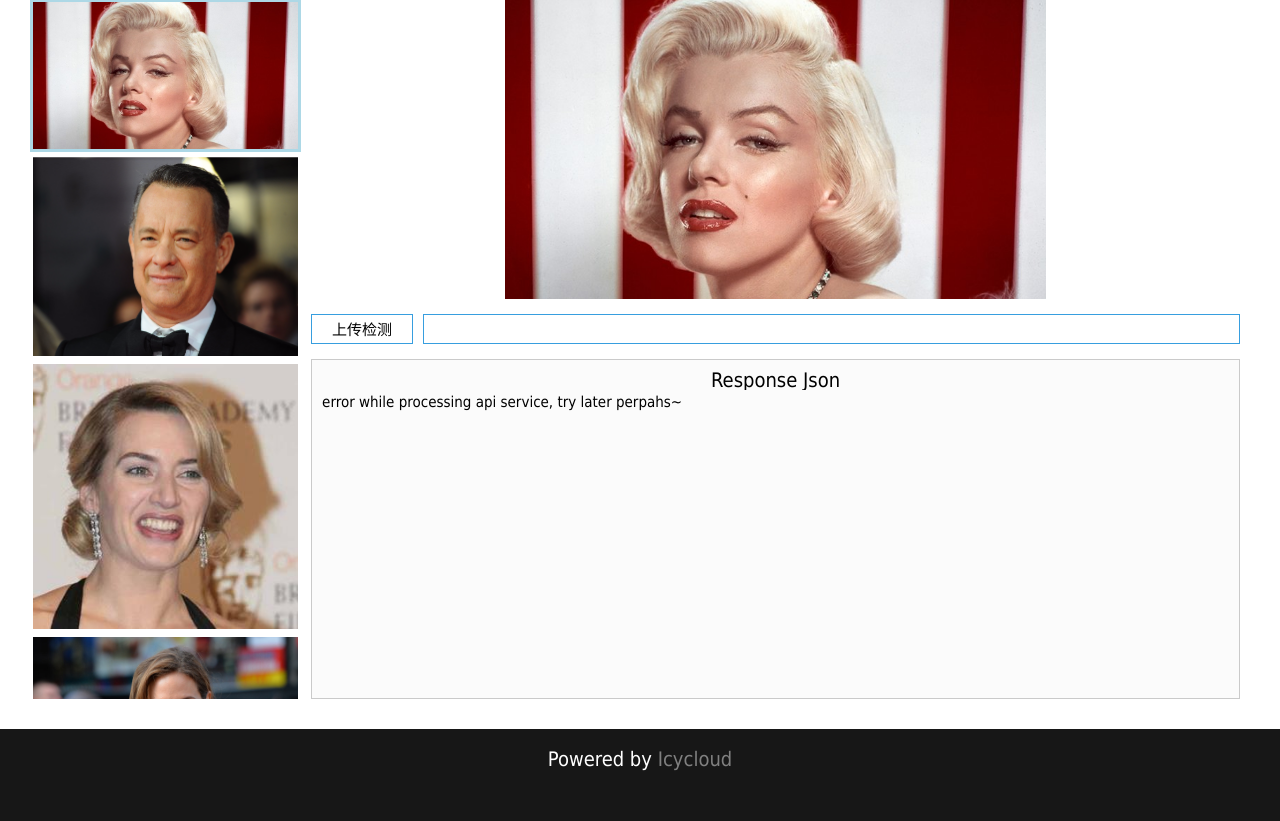
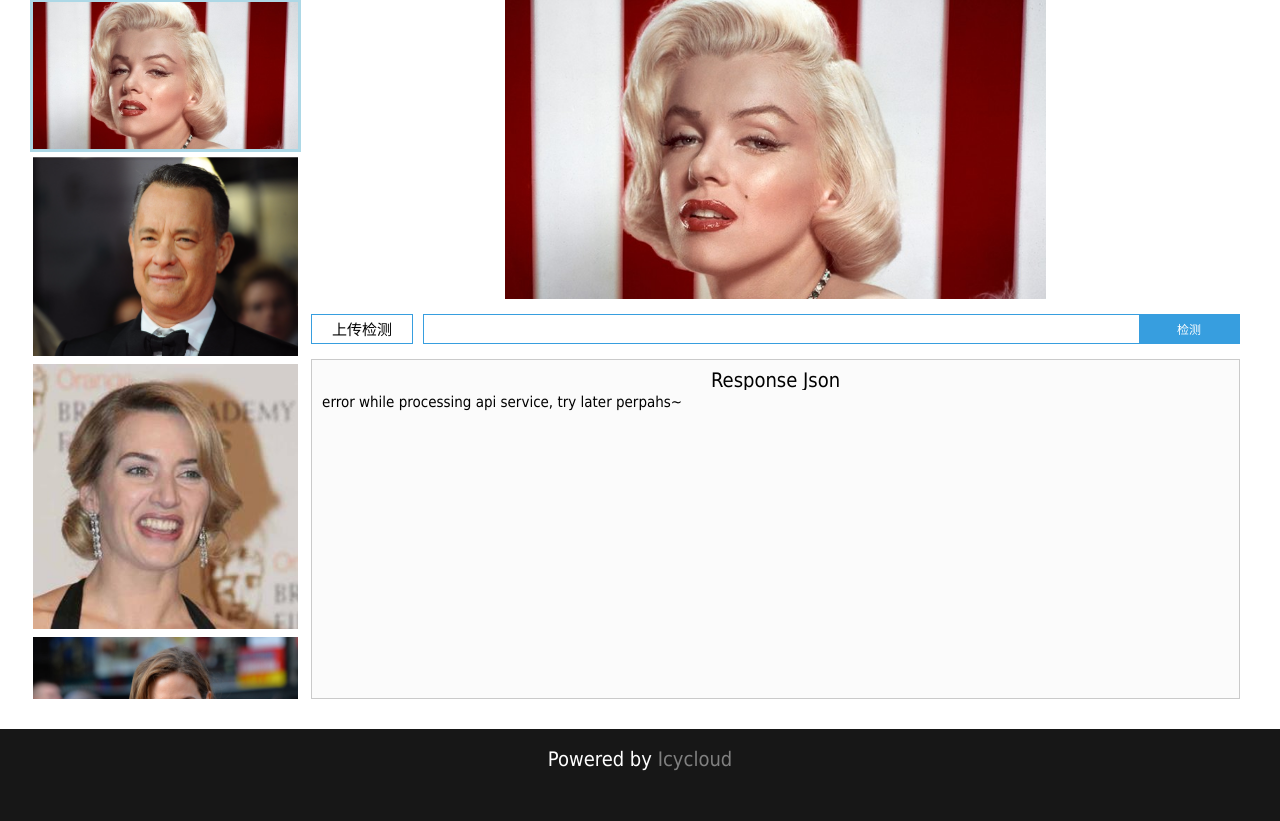
Before and after one commit to bupticybee/icyface_website, a Django app: template web/templates/web/detect.html in a window 1280 px wide. Shown: the part 543-1364 px from the top of the page. Run offline with Django 3.2, Linux system fonts and the light colour scheme; the template is opened without the code that fills it, so the values that code supplies are empty; parts of the project's set-up code (start-up, migrations or seed data) failed here and were passed over.

Commit message:
url upload complete

```diff
--- a/icyface/settings.py
+++ b/icyface/settings.py
@@ -24,7 +24,7 @@
 
 TEMPLATE_DEBUG = True
 
-ALLOWED_HOSTS = []
+ALLOWED_HOSTS = ['*']
 
 
 # Application definition
@@ -85,3 +85,4 @@
 STATICFILES_DIRS = (
     os.path.join(BASE_DIR, "statics"),
 )
+CORS_ORIGIN_ALLOW_ALL = True
--- a/statics/css/detect.css
+++ b/statics/css/detect.css
@@ -155,6 +155,8 @@
 }
 .url-img {
     flex: 3.5;
+    flex-direction: row;
+    display: flex;
     border: solid 1px #379edf;
     margin-left:10px;
 }
@@ -172,3 +174,28 @@
     height: 100%;
     opacity: 0;
 }
+.url {
+    flex: 1;
+}
+.upload-buttom {
+    text-align: center;
+    vertical-align: middle;
+    width: 100px;
+    line-height: 30px;
+    background-color: #379edf;
+    color: white;
+}
+.upload-buttom:hover {
+    background-color:#42b6ff;
+}
+.url-textarea {
+    vertical-align: middle;
+    box-sizing: border-box;
+    display: inline-block;
+    width: 100%;
+    border: none;
+    resize: none;
+    outline: none;
+    height: 28px;
+    line-height: 28px;
+}
--- a/statics/js/detect.js
+++ b/statics/js/detect.js
@@ -188,9 +188,18 @@
                 that.json_ret = 'error while processing api service, try later perpahs~';
                 console.log('error during api');
             })
-
-
         })
 
     }
+    this.urlupload = function(){
+        if (this.urlcontent){
+            data = {'imgurl':this.urlcontent}
+            $http.post('/getimage',data).then(function (data){
+                that.imageurls.unshift(data.data['base64image'])
+                that.click(data.data['base64image'])
+            },function errfun(err){
+                alert('image url wrong')
+            });
+        }
+    }
 })
--- a/web/templates/web/detect.html
+++ b/web/templates/web/detect.html
@@ -32,7 +32,12 @@
                             <input type="file" name="" value="" class="image-input" data-ng-init="dc.init()">
                         </div>
                         <div class="url-img">
-
+                            <div class="url">
+                                <textarea rows="" cols="" class="url-textarea" ng-model="dc.urlcontent"></textarea>
+                            </div>
+                            <span class="upload-buttom" ng-click="dc.urlupload()">
+                                检测
+                            </span>
                         </div>
                     </div>
                     <div class="json-back">
--- a/web/urls.py
+++ b/web/urls.py
@@ -5,4 +5,5 @@
 	url(r'^$',views.index),
 	url(r'^index.html$',views.index),
 	url(r'^detect.html$',views.detect),
+	url(r'^getimage$',views.getimage),
 ]
```
Also changed, not shown: statics/img/wrong.png (added).
